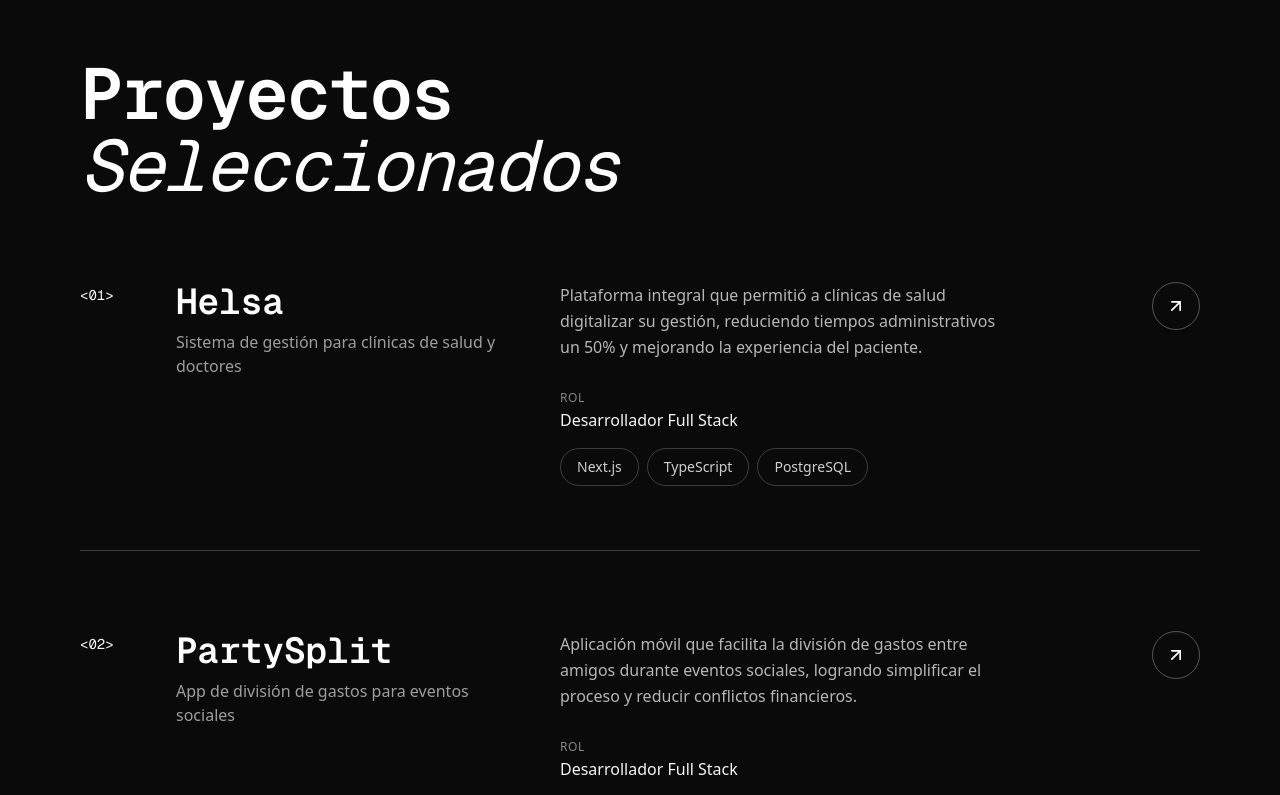
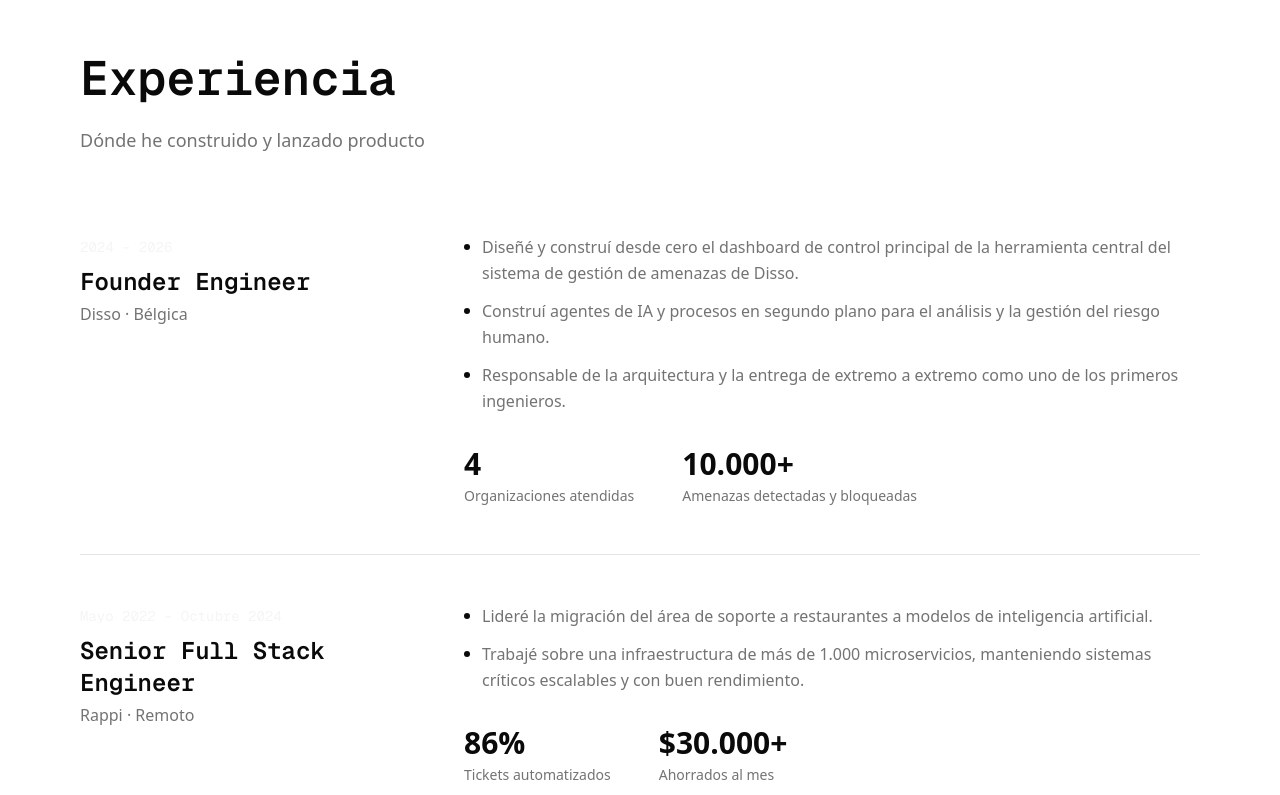
Before and after one commit to Duccem/ducen, a Next.js app: page / in a window 1280 px wide. Shown: the part 1680-2475 px from the top of the page. Built offline with nearby package versions, Linux system fonts and the light colour scheme; no server answers.

Commit message:
feat: enhance OpenGraph metadata, add Experience section, and update services

```diff
--- a/src/app/opengraph-image.tsx
+++ b/src/app/opengraph-image.tsx
@@ -4,7 +4,8 @@ export const runtime = "edge";
 export const size = { width: 1200, height: 630 };
 export const contentType = "image/png";
 
-const ogText = "Jose Veliz | Software developer";
+const ogText =
+  "Jose Veliz | Senior Full Stack Engineer · AI Agents, SaaS & Fintech";
 const [ogName, ogRole] = ogText.split("|").map((part) => part.trim());
 
 export default function OpenGraphImage() {
@@ -91,7 +92,7 @@ export default function OpenGraphImage() {
             lineHeight: 1.2,
           }}
         >
-          {ogRole ?? "Software developer"}
+          {ogRole ?? "Senior Full Stack Engineer"}
         </div>
       </div>
     </div>,
--- a/src/app/page.tsx
+++ b/src/app/page.tsx
@@ -1,6 +1,7 @@
 import { Navigation } from "@/components/navigation";
 import { AboutSection } from "@/components/sections/about";
 import { ContactSection } from "@/components/sections/contact";
+import { ExperienceSection } from "@/components/sections/experience";
 import { HeroSection } from "@/components/sections/hero";
 import { ProjectsSection } from "@/components/sections/projects";
 import { ServicesSection } from "@/components/sections/services";
@@ -12,6 +13,7 @@ export default function Home() {
       <main>
         <HeroSection />
         <AboutSection />
+        <ExperienceSection />
         <ProjectsSection />
         <ServicesSection />
         <ContactSection />
--- a/src/components/navigation.tsx
+++ b/src/components/navigation.tsx
@@ -25,6 +25,7 @@ export const Navigation = () => {
       const sections = [
         "#hero",
         "#about",
+        "#experience",
         "#projects",
         "#services",
         "#contact",
--- /dev/null
+++ b/src/components/sections/experience.tsx
@@ -0,0 +1,103 @@
+"use client";
+import { motion } from "framer-motion";
+import { useScrollAnimation } from "@/hooks/use-scroll-animation";
+import { useTranslations } from "next-intl";
+
+export const ExperienceSection = () => {
+  const t = useTranslations("experience");
+  const jobs = t.raw("items") as Array<{
+    role: string;
+    company: string;
+    location: string;
+    period: string;
+    highlights: string[];
+    metrics?: Array<{ value: string; label: string }>;
+  }>;
+  const { ref, isVisible } = useScrollAnimation(0.1);
+
+  return (
+    <section
+      id="experience"
+      className="section-container bg-background relative overflow-hidden"
+    >
+      <div className="container mx-auto relative z-10">
+        {/* Header */}
+        <motion.div ref={ref} className="mb-20">
+          <motion.h2
+            initial={{ opacity: 0, y: 30 }}
+            animate={isVisible ? { opacity: 1, y: 0 } : {}}
+            className="text-4xl md:text-5xl font-display font-semibold mb-6"
+          >
+            {t("title")}
+          </motion.h2>
+
+          <motion.p
+            initial={{ opacity: 0, y: 20 }}
+            animate={isVisible ? { opacity: 1, y: 0 } : {}}
+            transition={{ delay: 0.1 }}
+            className="text-muted-foreground text-lg max-w-xl"
+          >
+            {t("subtitle")}
+          </motion.p>
+        </motion.div>
+
+        {/* Experience List */}
+        <div className="space-y-12">
+          {jobs.map((job, index) => (
+            <motion.div
+              key={`${job.company}-${job.period}`}
+              initial={{ opacity: 0, y: 30 }}
+              animate={isVisible ? { opacity: 1, y: 0 } : {}}
+              transition={{ delay: 0.1 + index * 0.1 }}
+              className="grid lg:grid-cols-12 gap-6 lg:gap-8 items-start pb-12 border-b border-border last:border-b-0 last:pb-0"
+            >
+              {/* Period, Role & Company */}
+              <div className="lg:col-span-4">
+                <span className="text-accent font-mono text-sm">
+                  {job.period}
+                </span>
+                <h3 className="text-2xl font-display font-semibold mt-2 mb-1">
+                  {job.role}
+                </h3>
+                <p className="text-muted-foreground">
+                  {job.company} · {job.location}
+                </p>
+              </div>
+
+              {/* Highlights */}
+              <div className="lg:col-span-8">
+                <ul className="space-y-3">
+                  {job.highlights.map((highlight) => (
+                    <li
+                      key={highlight}
+                      className="flex gap-3 text-muted-foreground leading-relaxed"
+                    >
+                      <span className="mt-2.5 h-1.5 w-1.5 shrink-0 rounded-full bg-foreground" />
+                      {highlight}
+                    </li>
+                  ))}
+                </ul>
+
+                {/* Metrics */}
+                {job.metrics && (
+                  <div className="flex flex-wrap gap-x-12 gap-y-6 mt-8">
+                    {job.metrics.map((metric) => (
+                      <div key={metric.label}>
+                        <div className="text-3xl font-display font-semibold text-foreground">
+                          {metric.value}
+                        </div>
+                        <div className="text-sm text-muted-foreground mt-1">
+                          {metric.label}
+                        </div>
+                      </div>
+                    ))}
+                  </div>
+                )}
+              </div>
+            </motion.div>
+          ))}
+        </div>
+      </div>
+    </section>
+  );
+};
--- a/src/i18n/messages/en.json
+++ b/src/i18n/messages/en.json
@@ -1,7 +1,7 @@
 {
   "metadata": {
-    "title": "Jose Veliz | Software Developer",
-    "description": "Software developer focused on SaaS and web apps for entrepreneurs and SMBs."
+    "title": "Jose Veliz | Senior Full Stack Engineer · AI Agents, SaaS & Fintech",
+    "description": "Senior full stack engineer building AI agents, SaaS products and fintech integrations for startups and SMBs."
   },
   "nav": {
     "items": [
@@ -12,6 +12,10 @@
       {
         "label": "About",
         "href": "#about"
+      },
+      {
+        "label": "Experience",
+        "href": "#experience"
       },
       {
         "label": "Projects",
@@ -41,11 +45,11 @@
   },
   "hero": {
     "greeting": "Hi, I'm",
-    "role": "Software Developer",
+    "role": "Senior Full Stack Engineer · AI Agents, SaaS & Fintech",
     "description": "I build software that drives business growth. Specialized in SaaS solutions and web apps for entrepreneurs and SMBs.",
     "ctaPrimary": "Have a project?",
     "ctaSecondary": "My CV",
-    "imageAlt": "Jose Manuel Veliz - Software Developer"
+    "imageAlt": "Jose Manuel Veliz - Senior Full Stack Engineer · AI Agents, SaaS & Fintech"
   },
   "about": {
     "title": "About me",
@@ -66,6 +70,74 @@
       }
     ],
     "imageAlt": "Jose Manuel Veliz"
+  },
+  "experience": {
+    "title": "Experience",
+    "subtitle": "Where I've built and shipped product",
+    "items": [
+      {
+        "role": "Founder Engineer",
+        "company": "Disso",
+        "location": "Belgium",
+        "period": "2024 – 2026",
+        "highlights": [
+          "Designed and built from scratch the main control dashboard for the core tool of Disso's threat management system.",
+          "Built AI agents and background processes for human risk analysis and management.",
+          "Owned architecture and delivery end to end as an early engineer."
+        ],
+        "metrics": [
+          {
+            "value": "4",
+            "label": "Organizations served"
+          },
+          {
+            "value": "10,000+",
+            "label": "Threats detected and blocked"
+          }
+        ]
+      },
+      {
+        "role": "Senior Full Stack Engineer",
+        "company": "Rappi",
+        "location": "Remote",
+        "period": "May 2022 – October 2024",
+        "highlights": [
+          "Led the migration of the restaurant support area to artificial intelligence models.",
+          "Worked on an infrastructure of 1,000+ microservices, keeping critical systems scalable and performant."
+        ],
+        "metrics": [
+          {
+            "value": "86%",
+            "label": "Tickets automated"
+          },
+          {
+            "value": "$30,000+",
+            "label": "Saved per month"
+          }
+        ]
+      },
+      {
+        "role": "Semi Senior Full Stack Engineer",
+        "company": "Circle SPA",
+        "location": "Remote",
+        "period": "November 2020 – May 2022",
+        "highlights": [
+          "Led development of web applications for financial projects, managing a team of 3 developers.",
+          "Built a reusable component library from scratch.",
+          "Designed and implemented APIs in Node.js and Python to integrate external payment and financial services."
+        ]
+      },
+      {
+        "role": "Backend Engineer",
+        "company": "Leiros SA",
+        "location": "Porlamar, Venezuela",
+        "period": "April 2020 – December 2020",
+        "highlights": [
+          "Designed and implemented a GraphQL API for the migration of the entire ERP platform to a new stack.",
+          "Built SQL reports for the company's analytics platform."
+        ]
+      }
+    ]
   },
   "projects": {
     "title": "Projects",
@@ -115,31 +187,19 @@
   },
   "services": {
     "title": "Services",
-    "subtitle": "Technology solutions for entrepreneurs and businesses ready to grow",
+    "subtitle": "Concrete packages with a clear scope, timeline and outcome",
     "items": [
       {
-        "title": "Web Development",
-        "description": "Modern websites and web apps that convert visitors into customers."
+        "title": "MVP in 6-8 weeks",
+        "description": "From idea to a product in your users' hands: web or mobile app, designed, built and deployed with a scope closed from day one."
       },
       {
-        "title": "SaaS Software",
-        "description": "Scalable software-as-a-service platforms tailored to your business model."
+        "title": "AI agent integration",
+        "description": "Agents and background automations wired into your product and data to take over support, analysis and repetitive operations."
       },
       {
-        "title": "E-commerce",
-        "description": "Complete online stores with integrated payments and inventory management."
-      },
-      {
-        "title": "Mobile Apps",
-        "description": "Hybrid mobile apps that run on iOS and Android."
-      },
-      {
-        "title": "Automation",
-        "description": "Automate processes and connect your tools to save time."
-      },
-      {
-        "title": "Custom Software",
-        "description": "Tailored development for your business's unique challenges."
+        "title": "SaaS dashboard",
+        "description": "The control panel of your product built from scratch: metrics, roles, billing and integrations on an architecture ready to scale."
       }
     ]
   },
--- a/src/i18n/messages/es.json
+++ b/src/i18n/messages/es.json
@@ -1,7 +1,7 @@
 {
   "metadata": {
-    "title": "Jose Veliz | Desarrollador de Software",
-    "description": "Desarrollador de software enfocado en SaaS y aplicaciones web para emprendedores y PYMEs."
+    "title": "Jose Veliz | Senior Full Stack Engineer · Agentes de IA, SaaS y Fintech",
+    "description": "Senior full stack engineer que construye agentes de IA, productos SaaS e integraciones fintech para startups y PYMEs."
   },
   "nav": {
     "items": [
@@ -12,6 +12,10 @@
       {
         "label": "Sobre mí",
         "href": "#about"
+      },
+      {
+        "label": "Experiencia",
+        "href": "#experience"
       },
       {
         "label": "Proyectos",
@@ -41,11 +45,11 @@
   },
   "hero": {
     "greeting": "Hola, soy",
-    "role": "Desarrollador de Software",
+    "role": "Senior Full Stack Engineer · Agentes de IA, SaaS y Fintech",
     "description": "Creo software que impulsa negocios. Especializado en soluciones SaaS y aplicaciones web para emprendedores y PYMEs.",
     "ctaPrimary": "¿Tienes un proyecto?",
     "ctaSecondary": "Mi CV",
-    "imageAlt": "Jose Manuel Veliz - Desarrollador de Software"
+    "imageAlt": "Jose Manuel Veliz - Senior Full Stack Engineer · Agentes de IA, SaaS y Fintech"
   },
   "about": {
     "title": "Sobre mí",
@@ -66,6 +70,74 @@
       }
     ],
     "imageAlt": "Jose Manuel Veliz"
+  },
+  "experience": {
+    "title": "Experiencia",
+    "subtitle": "Dónde he construido y lanzado producto",
+    "items": [
+      {
+        "role": "Founder Engineer",
+        "company": "Disso",
+        "location": "Bélgica",
+        "period": "2024 – 2026",
+        "highlights": [
+          "Diseñé y construí desde cero el dashboard de control principal de la herramienta central del sistema de gestión de amenazas de Disso.",
+          "Construí agentes de IA y procesos en segundo plano para el análisis y la gestión del riesgo humano.",
+          "Responsable de la arquitectura y la entrega de extremo a extremo como uno de los primeros ingenieros."
+        ],
+        "metrics": [
+          {
+            "value": "4",
+            "label": "Organizaciones atendidas"
+          },
+          {
+            "value": "10.000+",
+            "label": "Amenazas detectadas y bloqueadas"
+          }
+        ]
+      },
+      {
+        "role": "Senior Full Stack Engineer",
+        "company": "Rappi",
+        "location": "Remoto",
+        "period": "Mayo 2022 – Octubre 2024",
+        "highlights": [
+          "Lideré la migración del área de soporte a restaurantes a modelos de inteligencia artificial.",
+          "Trabajé sobre una infraestructura de más de 1.000 microservicios, manteniendo sistemas críticos escalables y con buen rendimiento."
+        ],
+        "metrics": [
+          {
+            "value": "86%",
+            "label": "Tickets automatizados"
+          },
+          {
+            "value": "$30.000+",
+            "label": "Ahorrados al mes"
+          }
+        ]
+      },
+      {
+        "role": "Semi Senior Full Stack Engineer",
+        "company": "Circle SPA",
+        "location": "Remoto",
+        "period": "Noviembre 2020 – Mayo 2022",
+        "highlights": [
+          "Lideré el desarrollo de aplicaciones web para proyectos financieros, gestionando un equipo de 3 desarrolladores.",
+          "Construí desde cero una librería de componentes reutilizables.",
+          "Diseñé e implementé APIs en Node.js y Python para integrar servicios externos de pagos y financieros."
+        ]
+      },
+      {
+        "role": "Backend Engineer",
+        "company": "Leiros SA",
+        "location": "Porlamar, Venezuela",
+        "period": "Abril 2020 – Diciembre 2020",
+        "highlights": [
+          "Diseñé e implementé una API GraphQL para la migración de toda la plataforma ERP a un nuevo stack.",
+          "Construí reportes SQL para la plataforma de analítica de la empresa."
+        ]
+      }
+    ]
   },
   "projects": {
     "title": "Proyectos",
@@ -115,31 +187,19 @@
   },
   "services": {
     "title": "Servicios",
-    "subtitle": "Soluciones tecnológicas para emprendedores y negocios que buscan crecer",
+    "subtitle": "Paquetes concretos con alcance, plazo y resultado claros",
     "items": [
       {
-        "title": "Desarrollo Web",
-        "description": "Sitios web modernos y aplicaciones web que convierten visitantes en clientes."
+        "title": "MVP en 6-8 semanas",
+        "description": "De la idea a un producto en manos de tus usuarios: app web o móvil diseñada, construida y desplegada con un alcance cerrado desde el primer día."
       },
       {
-        "title": "Software SaaS",
-        "description": "Plataformas de software como servicio escalables para tu modelo de negocio."
+        "title": "Integración de agentes de IA",
+        "description": "Agentes y automatizaciones en segundo plano conectados a tu producto y tus datos para asumir soporte, análisis y operaciones repetitivas."
       },
       {
-        "title": "E-commerce",
-        "description": "Tiendas online completas con pagos integrados y gestión de inventario."
-      },
-      {
-        "title": "Apps Móviles",
-        "description": "Aplicaciones móviles híbridas que funcionan en iOS y Android."
-      },
-      {
-        "title": "Automatización",
-        "description": "Automatiza procesos y conecta tus herramientas para ahorrar tiempo."
-      },
-      {
-        "title": "Software a Medida",
-        "description": "Desarrollo personalizado para los desafíos únicos de tu negocio."
+        "title": "Dashboard SaaS",
+        "description": "El panel de control de tu producto construido desde cero: métricas, roles, facturación e integraciones sobre una arquitectura lista para escalar."
       }
     ]
   },
```
Also changed, not shown: src/components/sections/about.tsx (+0 -20 lines), src/components/sections/services.tsx (+2 -9 lines).
